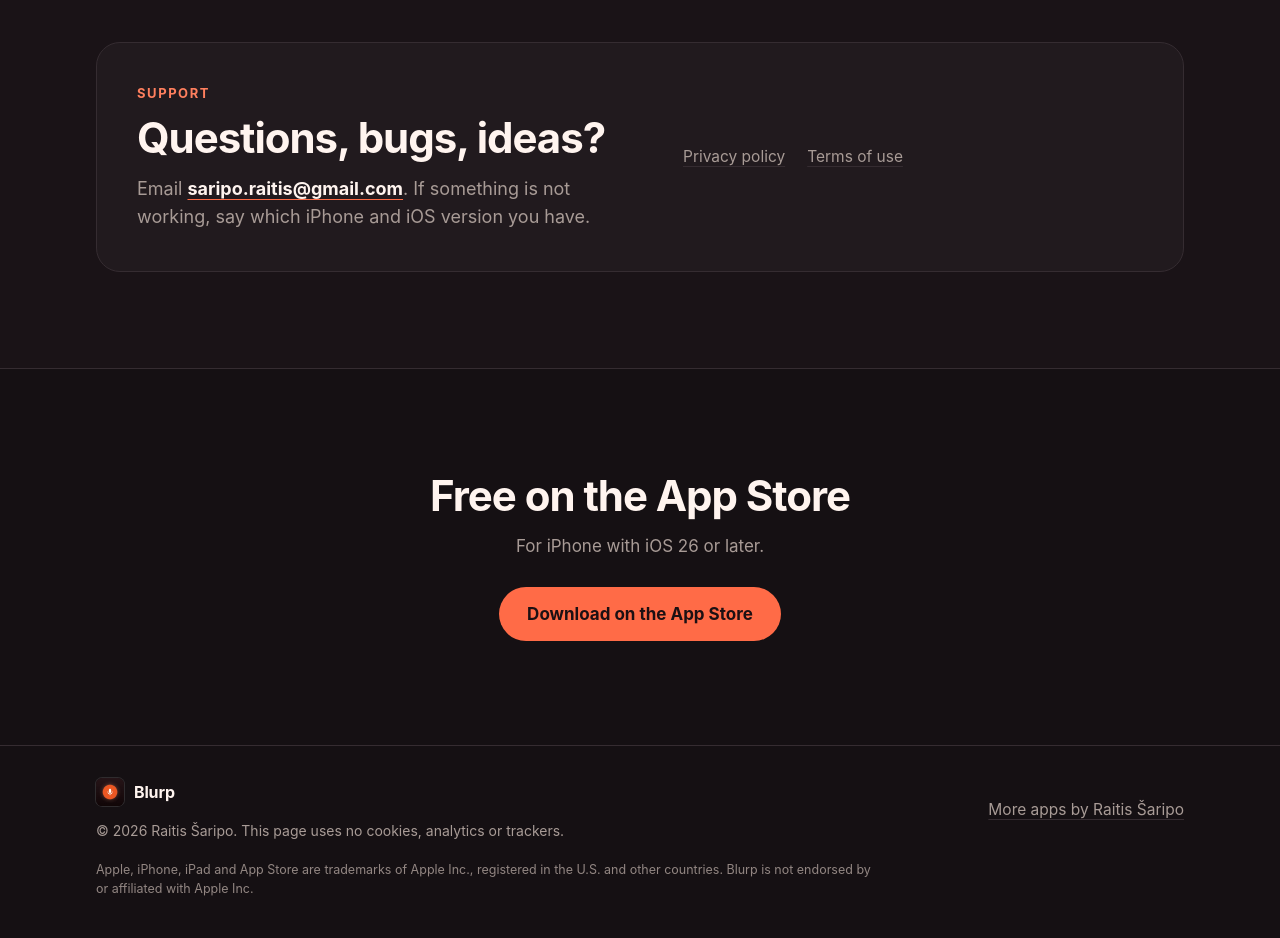
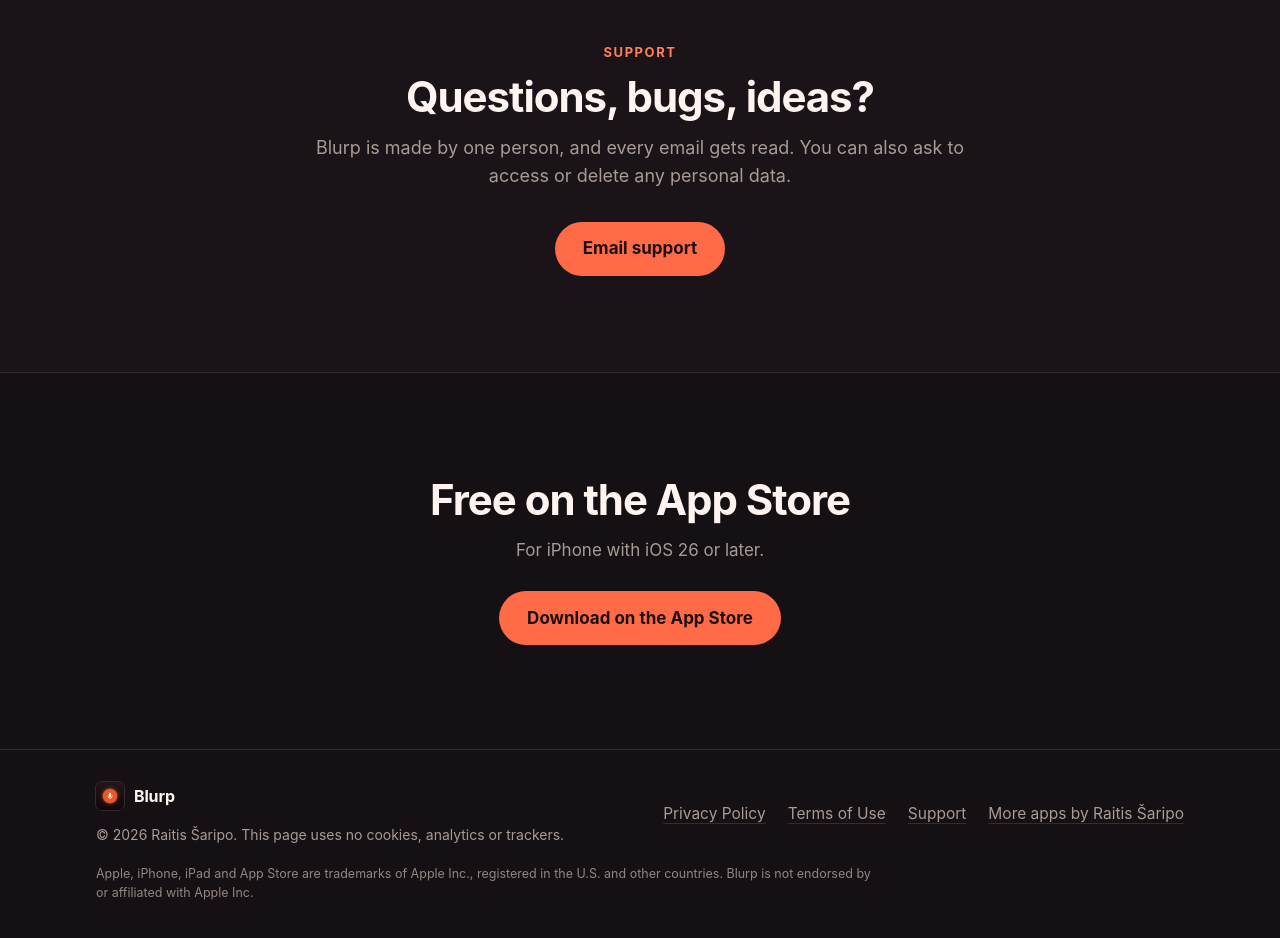
Before and after one commit to raichibald/blurp.github.io, a plain HTML site: page index.html in a window 1280 px wide. Shown: the part 3900-4838 px from the top of the page. Drawn offline with Linux system fonts and the light colour scheme.

Commit message:
Support the Countless way
A centred, button-only support section: 'Email support' builds the mailto on click (script.js), so the address is not in the page source. The privacy policy and terms links (still the
Flycricket pages) move to the footer.

Co-Authored-By: Claude Sonnet 5.5 <noreply@anthropic.com>

```diff
--- a/index.html
+++ b/index.html
@@ -174,20 +174,16 @@
         </section>
 
         <section class="section alt" id="support" aria-labelledby="support-title">
-            <div class="wrap">
-                <div class="support-box">
-                    <div>
-                        <p class="eyebrow">Support</p>
-                        <h2 id="support-title">Questions, bugs, ideas?</h2>
-                        <p class="section-lead">
-                            Email <a class="mail" href="mailto:saripo.raitis@gmail.com?subject=Blurp%20support">saripo.raitis@gmail.com</a>.
-                            If something is not working, say which iPhone and iOS version you have.
-                        </p>
-                    </div>
-                    <div class="links" aria-label="Legal">
-                        <a href="https://doc-hosting.flycricket.io/blurp-privacy-policy/eaf25c81-32ba-4e9a-9822-f0dfa80634e3/privacy">Privacy policy</a> <a href="https://doc-hosting.flycricket.io/blurp-terms-of-use/f573561f-bfd3-4ad2-89fb-0913d3ce5cbf/terms">Terms of use</a>
-                    </div>
-                </div>
+            <div class="wrap narrow center">
+                <p class="eyebrow">Support</p>
+                <h2 id="support-title">Questions, bugs, ideas?</h2>
+                <p class="section-lead">
+                    Blurp is made by one person, and every email gets read. You can also ask to access or delete any
+                    personal data.
+                </p>
+                <p class="support-cta">
+                    <a class="btn btn-lg" href="#support" data-mail>Email support</a>
+                </p>
             </div>
         </section>
 
@@ -209,9 +205,12 @@
                 </a>
                 <p class="copy">&copy; 2026 Raitis &Scaron;aripo. This page uses no cookies, analytics or trackers.</p>
             </div>
-            <div class="links">
+            <nav class="links" aria-label="Legal and support">
+                <a href="https://doc-hosting.flycricket.io/blurp-privacy-policy/eaf25c81-32ba-4e9a-9822-f0dfa80634e3/privacy">Privacy Policy</a>
+                <a href="https://doc-hosting.flycricket.io/blurp-terms-of-use/f573561f-bfd3-4ad2-89fb-0913d3ce5cbf/terms">Terms of Use</a>
+                <a href="#support">Support</a>
                 <a href="https://raichibald.github.io/">More apps by Raitis &Scaron;aripo</a>
-            </div>
+            </nav>
         </div>
         <div class="wrap">
             <p class="legal">
--- a/script.js
+++ b/script.js
@@ -1,5 +1,17 @@
 (() => {
     "use strict";
+    // Privacy and terms pages: start the table of contents collapsed on phones.
+    const toc = document.querySelector("details.toc");
+    if (toc && matchMedia("(max-width: 719px)").matches) toc.open = false;
+
+    // Support button: the address is only assembled on click, so it isn't sitting in the page source.
+    document.querySelectorAll("[data-mail]").forEach((a) => {
+        a.addEventListener("click", (e) => {
+            e.preventDefault();
+            location.href = `mailto:${["saripo.raitis", "gmail.com"].join("@")}?subject=Blurp%20support`;
+        });
+    });
+
     // Gallery arrows (the row also scrolls and snaps by touch or trackpad without this).
     const track = document.querySelector(".gallery-track");
     if (!track) return;
--- a/styles.css
+++ b/styles.css
@@ -553,6 +553,18 @@ h3 {
 }
 
 /* Support and final call */
+.wrap.narrow {
+    max-width: calc(780px + 2 * clamp(16px, 4vw, 32px));
+}
+.center {
+    text-align: center;
+}
+.center .section-lead {
+    margin-inline: auto;
+}
+.support-cta {
+    margin-top: 32px;
+}
 .support-box {
     display: grid;
     gap: 22px;
```
